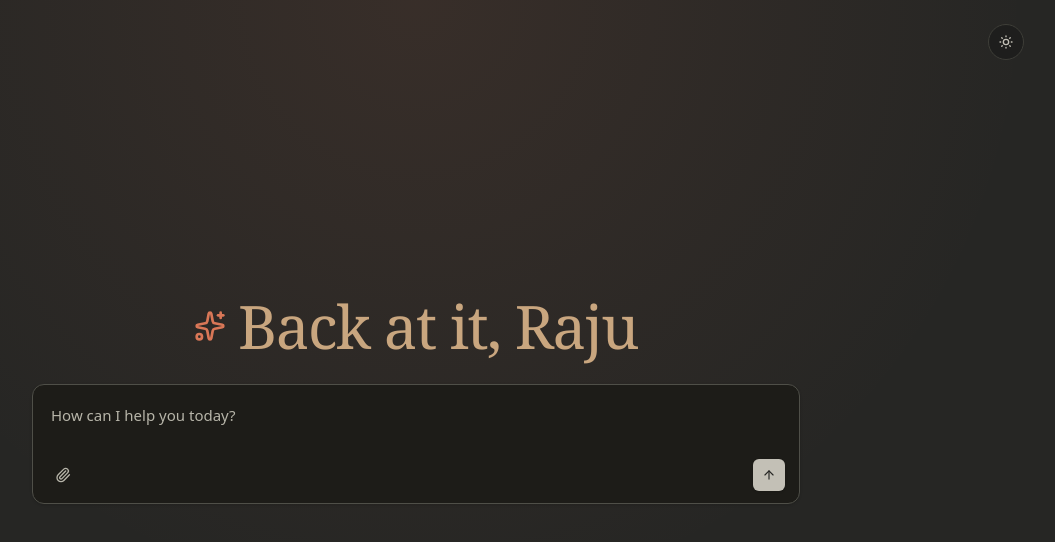
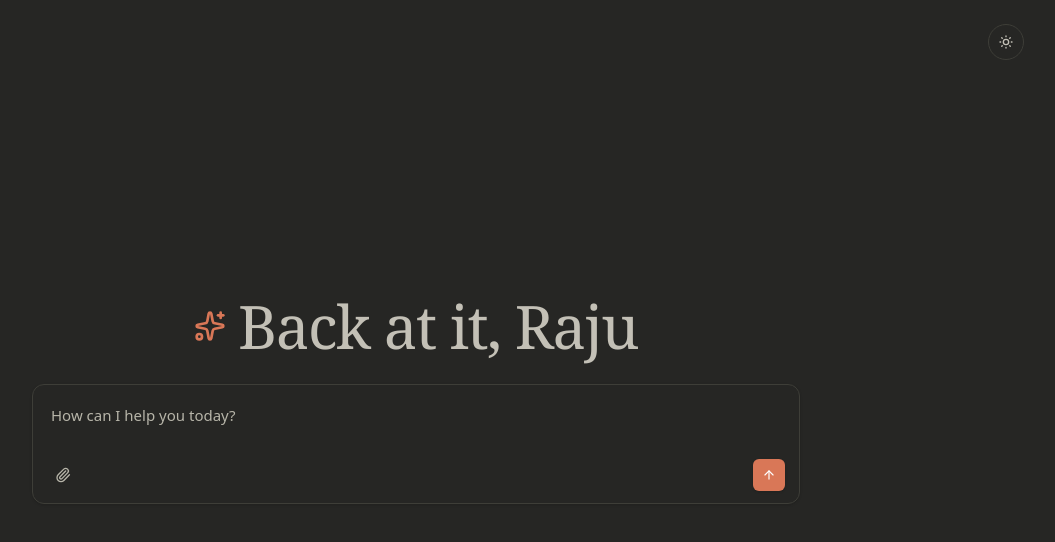
Before and after one commit to RajuDev0/chat-fe, a Next.js app: page / in a window 1280 px wide. Shown: the top 542 px of the page, without its empty margins (224-1279 px from the left). Built offline with nearby package versions, Linux system fonts and the light colour scheme.

Commit message:
updated theming and toggling

```diff
--- a/app/globals.css
+++ b/app/globals.css
@@ -6,42 +6,38 @@
   --background: oklch(0.9818 0.0054 95.0986);
   --foreground: oklch(0.3438 0.0269 95.7226);
   --card: oklch(0.9818 0.0054 95.0986);
-  --card-foreground: oklch(0.1908 0.002 106.5859);
-  --popover: oklch(1 0 0);
-  --popover-foreground: oklch(0.2671 0.0196 98.939);
+  --card-foreground: oklch(0.1908 0.0020 106.5859);
+  --popover: oklch(1.0000 0 0);
+  --popover-foreground: oklch(0.2671 0.0196 98.9390);
   --primary: oklch(0.6171 0.1375 39.0427);
-  --primary-foreground: oklch(1 0 0);
+  --primary-foreground: oklch(1.0000 0 0);
   --secondary: oklch(0.9245 0.0138 92.9892);
   --secondary-foreground: oklch(0.4334 0.0177 98.6048);
-  --muted: oklch(0.9341 0.0153 90.239);
+  --muted: oklch(0.9341 0.0153 90.2390);
   --muted-foreground: oklch(0.6059 0.0075 97.4233);
   --accent: oklch(0.9245 0.0138 92.9892);
-  --accent-foreground: oklch(0.2671 0.0196 98.939);
-  --destructive: oklch(0.1908 0.002 106.5859);
-  --destructive-foreground: oklch(1 0 0);
+  --accent-foreground: oklch(0.2671 0.0196 98.9390);
+  --destructive: oklch(0.1908 0.0020 106.5859);
+  --destructive-foreground: oklch(1.0000 0 0);
   --border: oklch(0.8847 0.0069 97.3627);
   --input: oklch(0.7621 0.0156 98.3528);
   --ring: oklch(0.6171 0.1375 39.0427);
   --chart-1: oklch(0.5583 0.1276 42.9956);
   --chart-2: oklch(0.6898 0.1581 290.4107);
-  --chart-3: oklch(0.8816 0.0276 93.128);
+  --chart-3: oklch(0.8816 0.0276 93.1280);
   --chart-4: oklch(0.8822 0.0403 298.1792);
   --chart-5: oklch(0.5608 0.1348 42.0584);
-  --sidebar: oklch(0.9663 0.008 98.8792);
-  --sidebar-foreground: oklch(0.359 0.0051 106.6524);
+  --sidebar: oklch(0.9663 0.0080 98.8792);
+  --sidebar-foreground: oklch(0.3590 0.0051 106.6524);
   --sidebar-primary: oklch(0.6171 0.1375 39.0427);
   --sidebar-primary-foreground: oklch(0.9881 0 0);
   --sidebar-accent: oklch(0.9245 0.0138 92.9892);
-  --sidebar-accent-foreground: oklch(0.325 0 0);
+  --sidebar-accent-foreground: oklch(0.3250 0 0);
   --sidebar-border: oklch(0.9401 0 0);
   --sidebar-ring: oklch(0.7731 0 0);
-  --font-sans: ui-sans-serif, system-ui, -apple-system, BlinkMacSystemFont,
-    "Segoe UI", Roboto, "Helvetica Neue", Arial, "Noto Sans", sans-serif,
-    "Apple Color Emoji", "Segoe UI Emoji", "Segoe UI Symbol",
-    "Noto Color Emoji";
+  --font-sans: ui-sans-serif, system-ui, -apple-system, BlinkMacSystemFont, 'Segoe UI', Roboto, 'Helvetica Neue', Arial, 'Noto Sans', sans-serif, 'Apple Color Emoji', 'Segoe UI Emoji', 'Segoe UI Symbol', 'Noto Color Emoji';
   --font-serif: ui-serif, Georgia, Cambria, "Times New Roman", Times, serif;
-  --font-mono: ui-monospace, SFMono-Regular, Menlo, Monaco, Consolas,
-    "Liberation Mono", "Courier New", monospace;
+  --font-mono: ui-monospace, SFMono-Regular, Menlo, Monaco, Consolas, "Liberation Mono", "Courier New", monospace;
   --radius: 0.5rem;
   --shadow-x: 0;
   --shadow-y: 1px;
@@ -51,37 +47,14 @@
   --shadow-color: oklch(0 0 0);
   --shadow-2xs: 0 1px 3px 0px hsl(0 0% 0% / 0.05);
   --shadow-xs: 0 1px 3px 0px hsl(0 0% 0% / 0.05);
-  --shadow-sm: 0 1px 3px 0px hsl(0 0% 0% / 0.1),
-    0 1px 2px -1px hsl(0 0% 0% / 0.1);
-  --shadow: 0 1px 3px 0px hsl(0 0% 0% / 0.1),
-    0 1px 2px -1px hsl(0 0% 0% / 0.1);
-  --shadow-md: 0 1px 3px 0px hsl(0 0% 0% / 0.1),
-    0 2px 4px -1px hsl(0 0% 0% / 0.1);
-  --shadow-lg: 0 1px 3px 0px hsl(0 0% 0% / 0.1),
-    0 4px 6px -1px hsl(0 0% 0% / 0.1);
-  --shadow-xl: 0 1px 3px 0px hsl(0 0% 0% / 0.1),
-    0 8px 10px -1px hsl(0 0% 0% / 0.1);
+  --shadow-sm: 0 1px 3px 0px hsl(0 0% 0% / 0.10), 0 1px 2px -1px hsl(0 0% 0% / 0.10);
+  --shadow: 0 1px 3px 0px hsl(0 0% 0% / 0.10), 0 1px 2px -1px hsl(0 0% 0% / 0.10);
+  --shadow-md: 0 1px 3px 0px hsl(0 0% 0% / 0.10), 0 2px 4px -1px hsl(0 0% 0% / 0.10);
+  --shadow-lg: 0 1px 3px 0px hsl(0 0% 0% / 0.10), 0 4px 6px -1px hsl(0 0% 0% / 0.10);
+  --shadow-xl: 0 1px 3px 0px hsl(0 0% 0% / 0.10), 0 8px 10px -1px hsl(0 0% 0% / 0.10);
   --shadow-2xl: 0 1px 3px 0px hsl(0 0% 0% / 0.25);
   --tracking-normal: 0em;
   --spacing: 0.25rem;
-
-  --app-bg: var(--background);
-  --panel: color-mix(in oklch, var(--card) 86%, white);
-  --panel-strong: color-mix(in oklch, var(--card) 96%, white);
-  --composer-surface: color-mix(in oklch, var(--background) 92%, white);
-  --border-soft: var(--border);
-  --border-strong: color-mix(in oklch, var(--border) 82%, var(--foreground));
-  --brand-strong: var(--foreground);
-  --brand-foreground: var(--background);
-  --button-primary: var(--foreground);
-  --button-primary-foreground: var(--background);
-  --welcome-accent: var(--primary);
-  --focus-ring: color-mix(in oklch, var(--ring) 22%, transparent);
-  --shadow-soft: hsl(0 0% 0% / 0.12);
-  --shadow-strong: hsl(0 0% 0% / 0.16);
-  --hero-glow: color-mix(in oklch, var(--primary) 8%, white);
-  --composer-fade-start: color-mix(in oklch, var(--background) 0%, transparent);
-  --composer-fade-end: color-mix(in oklch, var(--background) 92%, transparent);
 }
 
 .dark {
@@ -90,40 +63,36 @@
   --card: oklch(0.2679 0.0036 106.6427);
   --card-foreground: oklch(0.9818 0.0054 95.0986);
   --popover: oklch(0.3085 0.0035 106.6039);
-  --popover-foreground: oklch(0.9211 0.004 106.4781);
+  --popover-foreground: oklch(0.9211 0.0040 106.4781);
   --primary: oklch(0.6724 0.1308 38.7559);
-  --primary-foreground: oklch(1 0 0);
+  --primary-foreground: oklch(1.0000 0 0);
   --secondary: oklch(0.9818 0.0054 95.0986);
   --secondary-foreground: oklch(0.3085 0.0035 106.6039);
-  --muted: oklch(0.2213 0.0038 106.707);
+  --muted: oklch(0.2213 0.0038 106.7070);
   --muted-foreground: oklch(0.7713 0.0169 99.0657);
-  --accent: oklch(0.213 0.0078 95.4245);
-  --accent-foreground: oklch(0.9663 0.008 98.8792);
+  --accent: oklch(0.2130 0.0078 95.4245);
+  --accent-foreground: oklch(0.9663 0.0080 98.8792);
   --destructive: oklch(0.6368 0.2078 25.3313);
-  --destructive-foreground: oklch(1 0 0);
+  --destructive-foreground: oklch(1.0000 0 0);
   --border: oklch(0.3618 0.0101 106.8928);
   --input: oklch(0.4336 0.0113 100.2195);
   --ring: oklch(0.6724 0.1308 38.7559);
   --chart-1: oklch(0.5583 0.1276 42.9956);
   --chart-2: oklch(0.6898 0.1581 290.4107);
-  --chart-3: oklch(0.213 0.0078 95.4245);
-  --chart-4: oklch(0.3074 0.0516 289.323);
+  --chart-3: oklch(0.2130 0.0078 95.4245);
+  --chart-4: oklch(0.3074 0.0516 289.3230);
   --chart-5: oklch(0.5608 0.1348 42.0584);
   --sidebar: oklch(0.2357 0.0024 67.7077);
   --sidebar-foreground: oklch(0.8074 0.0142 93.0137);
-  --sidebar-primary: oklch(0.325 0 0);
+  --sidebar-primary: oklch(0.3250 0 0);
   --sidebar-primary-foreground: oklch(0.9881 0 0);
-  --sidebar-accent: oklch(0.168 0.002 106.6177);
+  --sidebar-accent: oklch(0.1680 0.0020 106.6177);
   --sidebar-accent-foreground: oklch(0.8074 0.0142 93.0137);
   --sidebar-border: oklch(0.9401 0 0);
   --sidebar-ring: oklch(0.7731 0 0);
-  --font-sans: ui-sans-serif, system-ui, -apple-system, BlinkMacSystemFont,
-    "Segoe UI", Roboto, "Helvetica Neue", Arial, "Noto Sans", sans-serif,
-    "Apple Color Emoji", "Segoe UI Emoji", "Segoe UI Symbol",
-    "Noto Color Emoji";
+  --font-sans: ui-sans-serif, system-ui, -apple-system, BlinkMacSystemFont, 'Segoe UI', Roboto, 'Helvetica Neue', Arial, 'Noto Sans', sans-serif, 'Apple Color Emoji', 'Segoe UI Emoji', 'Segoe UI Symbol', 'Noto Color Emoji';
   --font-serif: ui-serif, Georgia, Cambria, "Times New Roman", Times, serif;
-  --font-mono: ui-monospace, SFMono-Regular, Menlo, Monaco, Consolas,
-    "Liberation Mono", "Courier New", monospace;
+  --font-mono: ui-monospace, SFMono-Regular, Menlo, Monaco, Consolas, "Liberation Mono", "Courier New", monospace;
   --radius: 0.5rem;
   --shadow-x: 0;
   --shadow-y: 1px;
@@ -133,35 +102,12 @@
   --shadow-color: oklch(0 0 0);
   --shadow-2xs: 0 1px 3px 0px hsl(0 0% 0% / 0.05);
   --shadow-xs: 0 1px 3px 0px hsl(0 0% 0% / 0.05);
-  --shadow-sm: 0 1px 3px 0px hsl(0 0% 0% / 0.1),
-    0 1px 2px -1px hsl(0 0% 0% / 0.1);
-  --shadow: 0 1px 3px 0px hsl(0 0% 0% / 0.1),
-    0 1px 2px -1px hsl(0 0% 0% / 0.1);
-  --shadow-md: 0 1px 3px 0px hsl(0 0% 0% / 0.1),
-    0 2px 4px -1px hsl(0 0% 0% / 0.1);
-  --shadow-lg: 0 1px 3px 0px hsl(0 0% 0% / 0.1),
-    0 4px 6px -1px hsl(0 0% 0% / 0.1);
-  --shadow-xl: 0 1px 3px 0px hsl(0 0% 0% / 0.1),
-    0 8px 10px -1px hsl(0 0% 0% / 0.1);
+  --shadow-sm: 0 1px 3px 0px hsl(0 0% 0% / 0.10), 0 1px 2px -1px hsl(0 0% 0% / 0.10);
+  --shadow: 0 1px 3px 0px hsl(0 0% 0% / 0.10), 0 1px 2px -1px hsl(0 0% 0% / 0.10);
+  --shadow-md: 0 1px 3px 0px hsl(0 0% 0% / 0.10), 0 2px 4px -1px hsl(0 0% 0% / 0.10);
+  --shadow-lg: 0 1px 3px 0px hsl(0 0% 0% / 0.10), 0 4px 6px -1px hsl(0 0% 0% / 0.10);
+  --shadow-xl: 0 1px 3px 0px hsl(0 0% 0% / 0.10), 0 8px 10px -1px hsl(0 0% 0% / 0.10);
   --shadow-2xl: 0 1px 3px 0px hsl(0 0% 0% / 0.25);
-
-  --app-bg: var(--background);
-  --panel: color-mix(in oklch, var(--card) 88%, black);
-  --panel-strong: color-mix(in oklch, var(--popover) 96%, black);
-  --composer-surface: color-mix(in oklch, var(--accent) 78%, var(--card));
-  --border-soft: var(--border);
-  --border-strong: color-mix(in oklch, var(--border) 86%, var(--foreground));
-  --brand-strong: var(--foreground);
-  --brand-foreground: var(--background);
-  --button-primary: var(--foreground);
-  --button-primary-foreground: var(--background);
-  --welcome-accent: color-mix(in oklch, var(--primary) 45%, var(--foreground));
-  --focus-ring: color-mix(in oklch, var(--ring) 24%, transparent);
-  --shadow-soft: hsl(0 0% 0% / 0.35);
-  --shadow-strong: hsl(0 0% 0% / 0.45);
-  --hero-glow: color-mix(in oklch, var(--primary) 10%, transparent);
-  --composer-fade-start: color-mix(in oklch, var(--background) 0%, transparent);
-  --composer-fade-end: color-mix(in oklch, var(--background) 90%, transparent);
 }
 
 @theme inline {
@@ -220,109 +166,8 @@
 @layer base {
   * {
     @apply border-border outline-ring/50;
-    box-sizing: border-box;
   }
-
-  html {
-    scroll-behavior: smooth;
-  }
-
   body {
     @apply bg-background text-foreground;
-    font-family: var(--font-sans);
-    transition:
-      background-color 180ms ease,
-      color 180ms ease;
-  }
-
-  button,
-  textarea {
-    font: inherit;
-  }
-
-  a {
-    color: inherit;
-  }
-
-  ::selection {
-    background: color-mix(in oklch, var(--primary) 18%, transparent);
   }
 }
-
-.chat-markdown {
-  color: inherit;
-}
-
-.chat-markdown > * + * {
-  margin-top: 0.9rem;
-}
-
-.chat-markdown h1,
-.chat-markdown h2,
-.chat-markdown h3 {
-  font-weight: 600;
-  letter-spacing: -0.02em;
-}
-
-.chat-markdown h1 {
-  font-size: 1.35rem;
-}
-
-.chat-markdown h2 {
-  font-size: 1.15rem;
-}
-
-.chat-markdown h3 {
-  font-size: 1rem;
-}
-
-.chat-markdown p,
-.chat-markdown li {
-  line-height: 1.75;
-}
-
-.chat-markdown ul,
-.chat-markdown ol {
-  padding-left: 1.15rem;
-}
-
-.chat-markdown li + li {
-  margin-top: 0.35rem;
-}
-
-.chat-markdown table {
-  width: 100%;
-  border-collapse: collapse;
-  overflow: hidden;
-  border-radius: 18px;
-  border: 1px solid var(--border-soft);
-}
-
-.chat-markdown th,
-.chat-markdown td {
-  border: 1px solid var(--border-soft);
-  padding: 0.65rem 0.8rem;
-  text-align: left;
-}
-
-.chat-markdown .inline-code {
-  border-radius: 0.6rem;
-  background: color-mix(in oklch, var(--muted) 88%, transparent);
-  padding: 0.18rem 0.45rem;
-  font-family: var(--font-mono);
-  font-size: 0.92em;
-}
-
-.chat-markdown .code-block {
-  overflow-x: auto;
-  border-radius: 1rem;
-  background: color-mix(in oklch, var(--muted) 88%, transparent);
-  padding: 0.95rem 1rem;
-  font-family: var(--font-mono);
-  font-size: 0.92em;
-}
-
-.chat-markdown-invert .inline-code,
-.chat-markdown-invert .code-block {
-  background: hsl(0 0% 100% / 0.13);
-}
--- a/app/layout.tsx
+++ b/app/layout.tsx
@@ -1,5 +1,6 @@
 import type { Metadata } from "next";
-import Script from "next/script";
+
+import { ThemeProvider } from "@/components/theme-provider";
 import "./globals.css";
 
 export const metadata: Metadata = {
@@ -15,14 +16,14 @@ export default function RootLayout({
   return (
     <html lang="en" className="h-full antialiased" suppressHydrationWarning>
       <body className="min-h-full flex flex-col font-sans">
-        <Script id="theme-init" strategy="beforeInteractive">
-          {`(() => {
-            const savedTheme = window.localStorage.getItem("theme");
-            const theme = savedTheme === "dark" || savedTheme === "light" ? savedTheme : "dark";
-            document.documentElement.classList.toggle("dark", theme === "dark");
-          })();`}
-        </Script>
-        {children}
+        <ThemeProvider
+          attribute="class"
+          defaultTheme="dark"
+          enableSystem={false}
+          disableTransitionOnChange
+        >
+          {children}
+        </ThemeProvider>
       </body>
     </html>
   );
--- a/components/chat-shell.tsx
+++ b/components/chat-shell.tsx
@@ -12,13 +12,12 @@ import {
   SunMedium,
   X,
 } from "lucide-react";
-import { useCallback, useEffect, useRef, useState } from "react";
+import { useTheme } from "next-themes";
+import { useEffect, useRef, useState } from "react";
 
 import { ChatMarkdown } from "@/components/chat-markdown";
 import { Button } from "@/components/ui/button";
 import { Textarea } from "@/components/ui/textarea";
-
-type Theme = "light" | "dark";
 
 type Attachment = {
   id: string;
@@ -100,22 +99,20 @@ function AttachmentChip({
   attachment: Attachment;
   onRemove?: (id: string) => void;
 }) {
-  const handleRemove = useCallback(() => {
+  function handleRemove() {
     onRemove?.(attachment.id);
-  }, [attachment.id, onRemove]);
+  }
 
   return (
-    <div className="inline-flex max-w-full items-center gap-2 rounded-2xl border border-[var(--border-soft)] bg-[var(--panel)] px-3 py-2 text-xs text-[var(--foreground)]">
+    <div className="inline-flex max-w-full items-center gap-2 rounded-2xl border border-border bg-card px-3 py-2 text-xs text-foreground">
       <AttachmentIcon name={attachment.name} />
       <span className="max-w-[280px] truncate">{attachment.name}</span>
-      <span className="shrink-0 text-[var(--muted-foreground)]">
-        {attachment.sizeLabel}
-      </span>
+      <span className="shrink-0 text-muted-foreground">{attachment.sizeLabel}</span>
       {onRemove ? (
         <button
           type="button"
           onClick={handleRemove}
-          className="cursor-pointer rounded-full p-0.5 text-[var(--muted-foreground)] transition hover:bg-[var(--panel-strong)] hover:text-[var(--foreground)]"
+          className="cursor-pointer rounded-full p-0.5 text-muted-foreground transition hover:bg-accent hover:text-accent-foreground"
           aria-label={`Remove ${attachment.name}`}
         >
           <X className="h-3.5 w-3.5" />
@@ -147,15 +144,15 @@ function Composer({
     textarea.style.height = `${Math.min(textarea.scrollHeight, 220)}px`;
   }, [draft]);
 
-  const resetComposer = useCallback(() => {
+  function resetComposer() {
     setDraft("");
     setAttachments([]);
     if (fileInputRef.current) {
       fileInputRef.current.value = "";
     }
-  }, []);
+  }
 
-  const submitMessage = useCallback(() => {
+  function submitMessage() {
     const content = draft.trim();
     if (!content && attachments.length === 0) {
       return;
@@ -166,9 +163,9 @@ function Composer({
       content,
     });
     resetComposer();
-  }, [attachments, draft, onSubmitMessage, resetComposer]);
+  }
 
-  const handleFilesSelected = useCallback((files: FileList | null) => {
+  function handleFilesSelected(files: FileList | null) {
     if (!files || files.length === 0) {
       return;
     }
@@ -195,47 +192,40 @@ function Composer({
     if (fileInputRef.current) {
       fileInputRef.current.value = "";
     }
-  }, []);
+  }
 
-  const removeAttachment = useCallback((id: string) => {
+  function removeAttachment(id: string) {
     setAttachments((current) => current.filter((item) => item.id !== id));
-  }, []);
+  }
 
-  const focusTextarea = useCallback(() => {
+  function focusTextarea() {
     textareaRef.current?.focus();
-  }, []);
+  }
 
-  const handleDraftChange = useCallback(
-    (event: React.ChangeEvent<HTMLTextAreaElement>) => {
+  function handleDraftChange(event: React.ChangeEvent<HTMLTextAreaElement>) {
     setDraft(event.target.value);
-    },
-    []
-  );
+  }
 
-  const handleTextareaKeyDown = useCallback(
-    (event: React.KeyboardEvent<HTMLTextAreaElement>) => {
+  function handleTextareaKeyDown(
+    event: React.KeyboardEvent<HTMLTextAreaElement>
+  ) {
     if (event.key === "Enter" && !event.shiftKey) {
       event.preventDefault();
       submitMessage();
     }
-    },
-    [submitMessage]
-  );
+  }
 
-  const handleFileInputChange = useCallback(
-    (event: React.ChangeEvent<HTMLInputElement>) => {
+  function handleFileInputChange(event: React.ChangeEvent<HTMLInputElement>) {
     handleFilesSelected(event.target.files);
-    },
-    [handleFilesSelected]
-  );
+  }
 
-  const openFilePicker = useCallback(() => {
+  function openFilePicker() {
     fileInputRef.current?.click();
-  }, []);
+  }
 
-  const handleSubmitClick = useCallback(() => {
+  function handleSubmitClick() {
     submitMessage();
-  }, [submitMessage]);
+  }
 
   return (
     <div
@@ -262,7 +252,7 @@ function Composer({
       )}
 
       <div
-        className="cursor-text rounded-xl border border-[var(--border-strong)] bg-[var(--composer-surface)] p-3 shadow-sm"
+        className="cursor-text rounded-xl border border-border bg-card p-3 shadow-sm"
         onClick={focusTextarea}
       >
         <div className="relative cursor-text rounded-md bg-transparent px-1.5 pt-1.5">
@@ -272,7 +262,7 @@ function Composer({
             onChange={handleDraftChange}
             onKeyDown={handleTextareaKeyDown}
             placeholder={isDocked ? "Reply..." : "How can I help you today?"}
-            className="max-h-[220px] min-h-12 cursor-text rounded-none bg-transparent text-[15px] leading-6 text-[var(--foreground)] placeholder:text-[var(--muted-foreground)]"
+            className="max-h-[220px] min-h-12 cursor-text rounded-none bg-transparent text-[15px] leading-6 text-foreground placeholder:text-muted-foreground"
           />
         </div>
 
@@ -306,17 +296,7 @@ function Composer({
 }
 
 export function ChatShell() {
-  const [theme, setTheme] = useState<Theme>(() => {
-    if (typeof document !== "undefined") {
-      if (document.documentElement.classList.contains("dark")) {
-        return "dark";
-      }
-
-      return "dark";
-    }
-
-    return "dark";
-  });
+  const { resolvedTheme, setTheme } = useTheme();
   const [messages, setMessages] = useState<Message[]>([]);
   const [chatVersion, setChatVersion] = useState(0);
   const endRef = useRef<HTMLDivElement>(null);
@@ -324,15 +304,10 @@ export function ChatShell() {
   const hasMessages = messages.length > 0;
 
   useEffect(() => {
-    document.documentElement.classList.toggle("dark", theme === "dark");
-    window.localStorage.setItem("theme", theme);
-  }, [theme]);
-
-  useEffect(() => {
     endRef.current?.scrollIntoView({ behavior: "smooth", block: "end" });
   }, [messages]);
 
-  const submitMessage = useCallback(({ content, attachments }: ComposerSubmitPayload) => {
+  function submitMessage({ content, attachments }: ComposerSubmitPayload) {
     const nextUserMessage: Message = {
       id: Date.now(),
       role: "user",
@@ -347,23 +322,23 @@ export function ChatShell() {
     };
 
     setMessages((current) => [...current, nextUserMessage, assistantMessage]);
-  }, []);
+  }
 
-  const startNewChat = useCallback(() => {
+  function startNewChat() {
     setMessages([]);
     setChatVersion((current) => current + 1);
-  }, []);
+  }
 
-  const handleThemeToggle = useCallback(() => {
-    setTheme((current) => (current === "light" ? "dark" : "light"));
-  }, []);
+  function handleThemeToggle() {
+    setTheme(resolvedTheme === "light" ? "dark" : "light");
+  }
 
-  const handleNewChat = useCallback(() => {
+  function handleNewChat() {
     startNewChat();
-  }, [startNewChat]);
+  }
 
   return (
-    <div className="relative min-h-screen overflow-hidden bg-[var(--app-bg)] text-[var(--foreground)] transition-colors duration-300">
+    <div className="relative min-h-screen overflow-hidden bg-background text-foreground transition-colors duration-300">
       <div className="pointer-events-none absolute inset-0 bg-[radial-gradient(circle_at_top,_var(--hero-glow),_transparent_60%)]" />
 
       <div className="fixed right-4 top-4 z-20 flex items-center gap-2 sm:right-8 sm:top-6">
@@ -371,11 +346,11 @@ export function ChatShell() {
           type="button"
           size="icon"
           variant="outline"
-          className="h-9 w-9 rounded-full bg-[var(--panel)]"
+          className="h-9 w-9 rounded-full bg-card"
           onClick={handleThemeToggle}
           aria-label="Toggle theme"
         >
-          {theme === "light" ? (
+          {resolvedTheme === "light" ? (
             <MoonStar className="h-4 w-4" />
           ) : (
             <SunMedium className="h-4 w-4" />
@@ -386,7 +361,7 @@ export function ChatShell() {
           <Button
             type="button"
             variant="outline"
-            className="rounded-full bg-[var(--panel)] px-4"
+            className="rounded-full bg-card px-4"
             onClick={handleNewChat}
           >
             <MessageSquarePlus className="h-4 w-4" />
@@ -400,7 +375,7 @@ export function ChatShell() {
           <div className="w-full max-w-3xl">
             <div className="mb-7 flex flex-col items-center text-center">
               <div className="flex items-center gap-3">
-                <Sparkles className="h-8 w-8 text-[var(--primary)]" />
+                <Sparkles className="h-8 w-8 text-primary" />
                 <h1 className="font-serif text-4xl tracking-tight text-[var(--welcome-accent)] sm:text-6xl">
                   Back at it, Raju
                 </h1>
@@ -428,8 +403,8 @@ export function ChatShell() {
                   <div
                     className={`max-w-[85%] ${
                       isUser
-                        ? "rounded-[20px] bg-[var(--brand-strong)] px-4 py-3 text-[var(--brand-foreground)]"
-                        : "px-1 py-1 text-[var(--foreground)]"
+                        ? "rounded-[20px] bg-primary px-4 py-3 text-primary-foreground"
+                        : "px-1 py-1 text-foreground"
                     }`}
                   >
                     {message.attachments && message.attachments.length > 0 && (
@@ -437,7 +412,11 @@ export function ChatShell() {
                         {message.attachments.map((attachment) => (
                           <div
                             key={attachment.id}
-                            className={isUser ? "rounded-2xl bg-white/12 text-white" : ""}
+                            className={
+                              isUser
+                                ? "rounded-2xl bg-primary-foreground/10 text-primary-foreground"
+                                : ""
+                            }
                           >
                             <AttachmentChip attachment={attachment} />
                           </div>
--- /dev/null
+++ b/components/theme-provider.tsx
@@ -0,0 +1,10 @@
+"use client";
+
+import {
+  ThemeProvider as NextThemesProvider,
+  type ThemeProviderProps,
+} from "next-themes";
+
+export function ThemeProvider({ children, ...props }: ThemeProviderProps) {
+  return <NextThemesProvider {...props}>{children}</NextThemesProvider>;
+}
--- a/components/ui/button.tsx
+++ b/components/ui/button.tsx
@@ -4,18 +4,18 @@ import { cva, type VariantProps } from "class-variance-authority";
 import { cn } from "@/lib/utils";
 
 const buttonVariants = cva(
-  "inline-flex cursor-pointer items-center justify-center gap-2 whitespace-nowrap rounded-full text-sm font-medium transition-all disabled:pointer-events-none disabled:opacity-50 outline-none focus-visible:ring-[3px] focus-visible:ring-[var(--focus-ring)]",
+  "inline-flex cursor-pointer items-center justify-center gap-2 whitespace-nowrap rounded-full text-sm font-medium transition-all disabled:pointer-events-none disabled:opacity-50 outline-none focus-visible:ring-[3px] focus-visible:ring-ring/30",
   {
     variants: {
       variant: {
         default:
-          "bg-[var(--button-primary)] text-[var(--button-primary-foreground)] shadow-sm hover:opacity-92",
+          "bg-primary text-primary-foreground shadow-sm hover:opacity-92",
         outline:
-          "border border-[var(--border-soft)] bg-[var(--panel)] text-[var(--foreground)] hover:bg-[var(--panel-strong)]",
+          "border border-border bg-card text-foreground hover:bg-accent hover:text-accent-foreground",
         ghost:
-          "text-[var(--muted-foreground)] hover:bg-[var(--panel)] hover:text-[var(--foreground)]",
+          "text-muted-foreground hover:bg-accent hover:text-accent-foreground",
         secondary:
-          "bg-[var(--panel-strong)] text-[var(--foreground)] hover:opacity-92",
+          "bg-secondary text-secondary-foreground hover:opacity-92",
       },
       size: {
         default: "h-10 px-4 py-2",
--- a/components/ui/textarea.tsx
+++ b/components/ui/textarea.tsx
@@ -9,7 +9,7 @@ const Textarea = React.forwardRef<HTMLTextAreaElement, TextareaProps>(
     return (
       <textarea
         className={cn(
-          "flex min-h-[60px] w-full resize-none border-0 bg-transparent px-0 py-0 text-[15px] leading-7 text-[var(--foreground)] outline-none placeholder:text-[var(--muted-foreground)] disabled:cursor-not-allowed disabled:opacity-50",
+          "flex min-h-[60px] w-full resize-none border-0 bg-transparent px-0 py-0 text-[15px] leading-7 text-foreground outline-none placeholder:text-muted-foreground disabled:cursor-not-allowed disabled:opacity-50",
           className
         )}
         ref={ref}
--- a/package.json
+++ b/package.json
@@ -13,6 +13,7 @@
     "clsx": "^2.1.1",
     "lucide-react": "^1.8.0",
     "next": "16.2.4",
+    "next-themes": "^0.4.6",
     "react": "19.2.4",
     "react-dom": "19.2.4",
     "react-markdown": "^10.1.0",
```
Also changed, not shown: 1 other file (tests, documents, lock files or other folders). Lines whose indentation alone changed are shown as unchanged.
